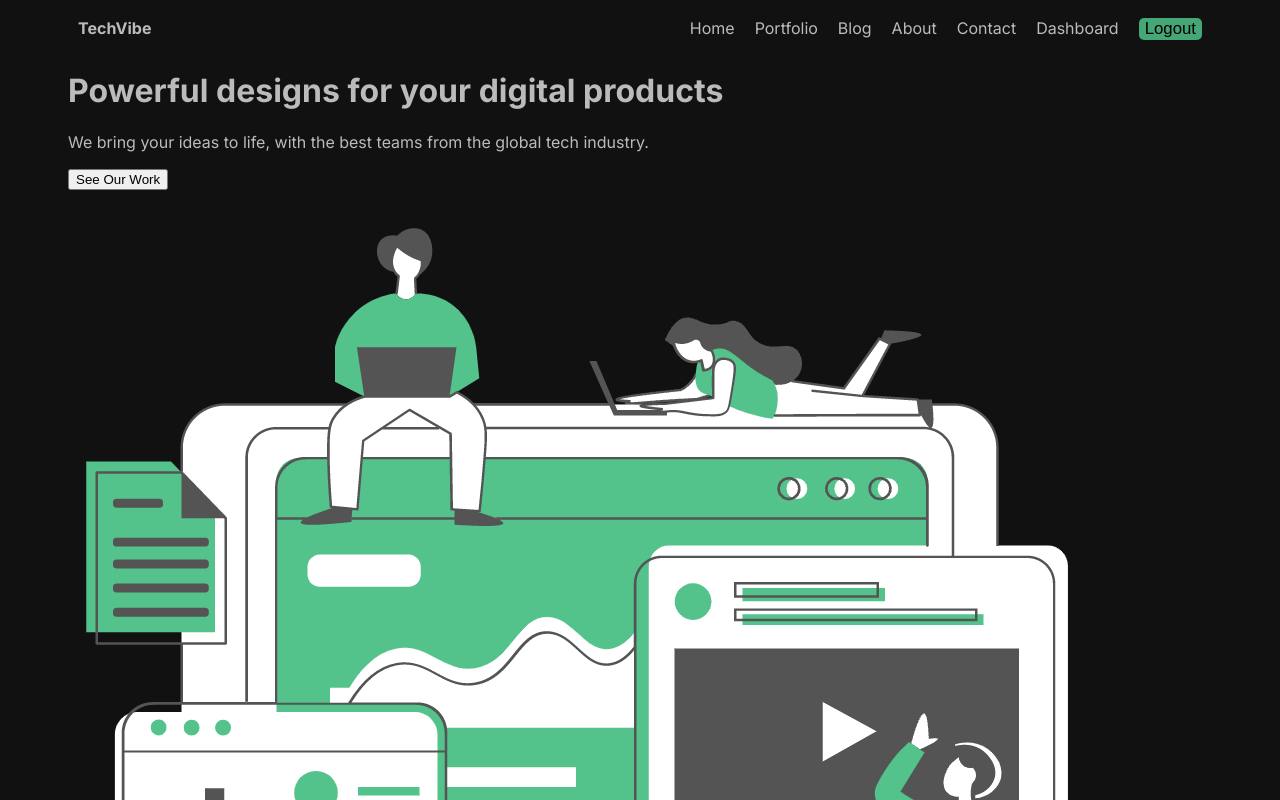
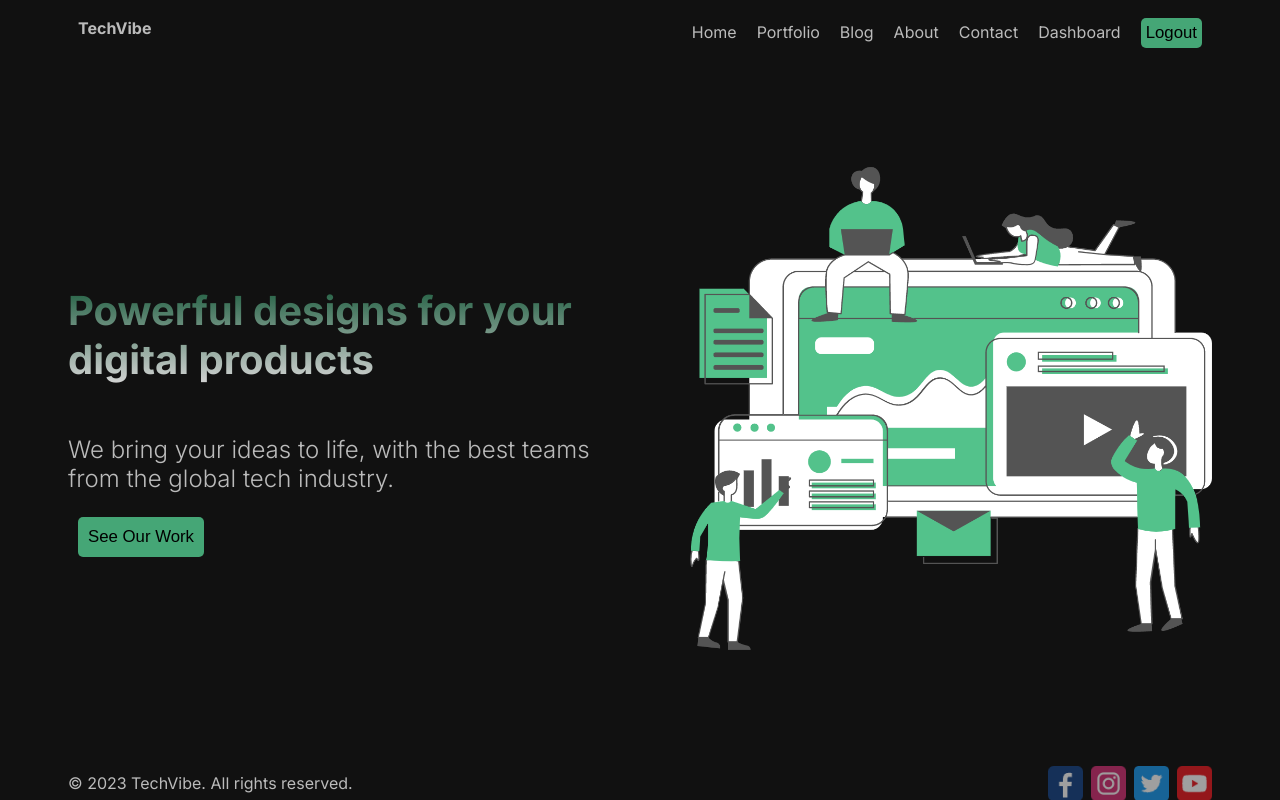
Before and after one commit to AdrianBuican/Tech-Website, a Next.js app: page / in a window 1280 px wide. Shown: the top 800 px of the page. Built offline with nearby package versions, Linux system fonts and the light colour scheme.

Commit message:
Home page styling

```diff
--- a/src/app/page.jsx
+++ b/src/app/page.jsx
@@ -12,7 +12,7 @@ export default function Home() {
         <p className={styles.description}>
           We bring your ideas to life, with the best teams from the global tech industry.
         </p>
-        <button className={styles.button}>See Our Work</button>
+        <button className={styles.btn}>See Our Work</button>
       </div>
       <div className={styles.item}>
         <Image src={Hero} alt="" className={styles.img} />
--- a/src/app/page.module.css
+++ b/src/app/page.module.css
@@ -0,0 +1,46 @@
+.container{
+   display: flex;
+   gap: 100px;
+   align-items: center;
+}
+
+.item{
+   flex: 1;
+
+   display: flex;
+   flex-direction: column;
+}
+
+.title{
+   font-size: 2.5rem;
+   background: linear-gradient(to bottom, #1e5d3f, #d4d4d4);
+   -webkit-background-clip: text;
+   -webkit-text-fill-color: transparent
+}
+
+.description{
+   font-size: 24px;
+   font-weight: 300;
+}
+
+.img{
+   object-fit: cover;
+   width: 100%;
+   height: 500px;
+}
+
+.btn{
+   width: max-content;
+   padding: 10px;
+   border: none;
+   font-size: 1.05rem;
+   margin-left: 10px;
+   border-radius: 5px;
+   background: #45a676;
+   transition: .3s;
+}
+.btn:hover{
+   background: #60e3a2;
+   cursor: pointer;
+   transform:scale(1.1)
+}
--- a/src/components/navbar/navbar.module.css
+++ b/src/components/navbar/navbar.module.css
@@ -18,6 +18,7 @@
 
 .logout{
    border: none;
+   padding: 5px;
    font-size: 1.05rem;
    margin-left: 10px;
    border-radius: 5px;
```
